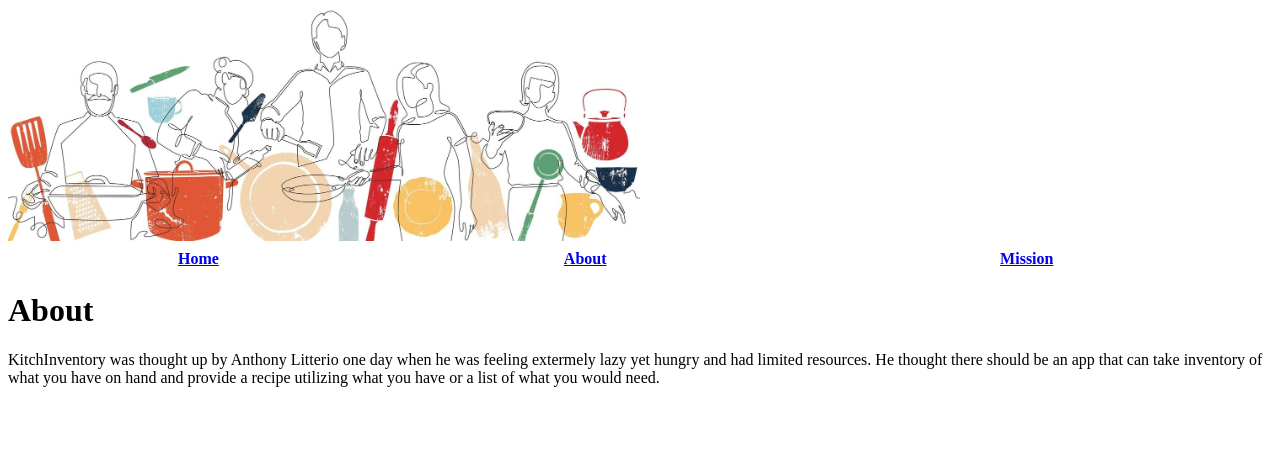
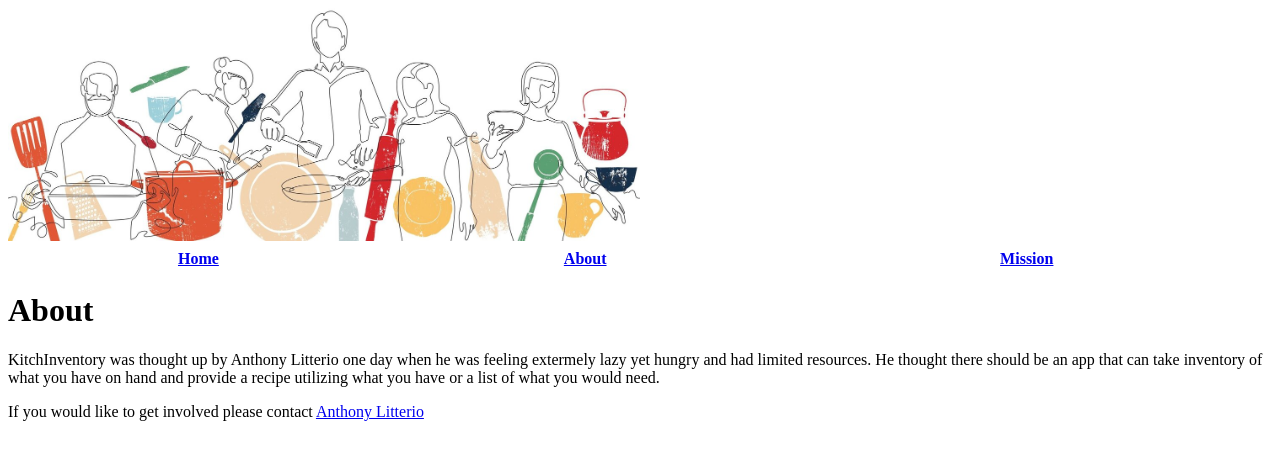
Before and after one commit to tlitterio/hw1, a plain HTML site: page about.html in a window 1280 px wide. Drawn offline with Linux system fonts and the light colour scheme.

Commit message:
Added my contact

```diff
--- a/about.html
+++ b/about.html
@@ -23,6 +23,7 @@
         <div>
             <h1>About</h1>
             <p>KitchInventory was thought up by Anthony Litterio one day when he was feeling extermely lazy yet hungry and had limited resources. He thought there should be an app that can take inventory of what you have on hand and provide a recipe utilizing what you have or a list of what you would need.</p>
+            <p>If you would like to get involved please contact <a href="https://www.linkedin.com/in/tlitterio">Anthony Litterio</a></p>
         </div>
     </body>
 </html>
```
